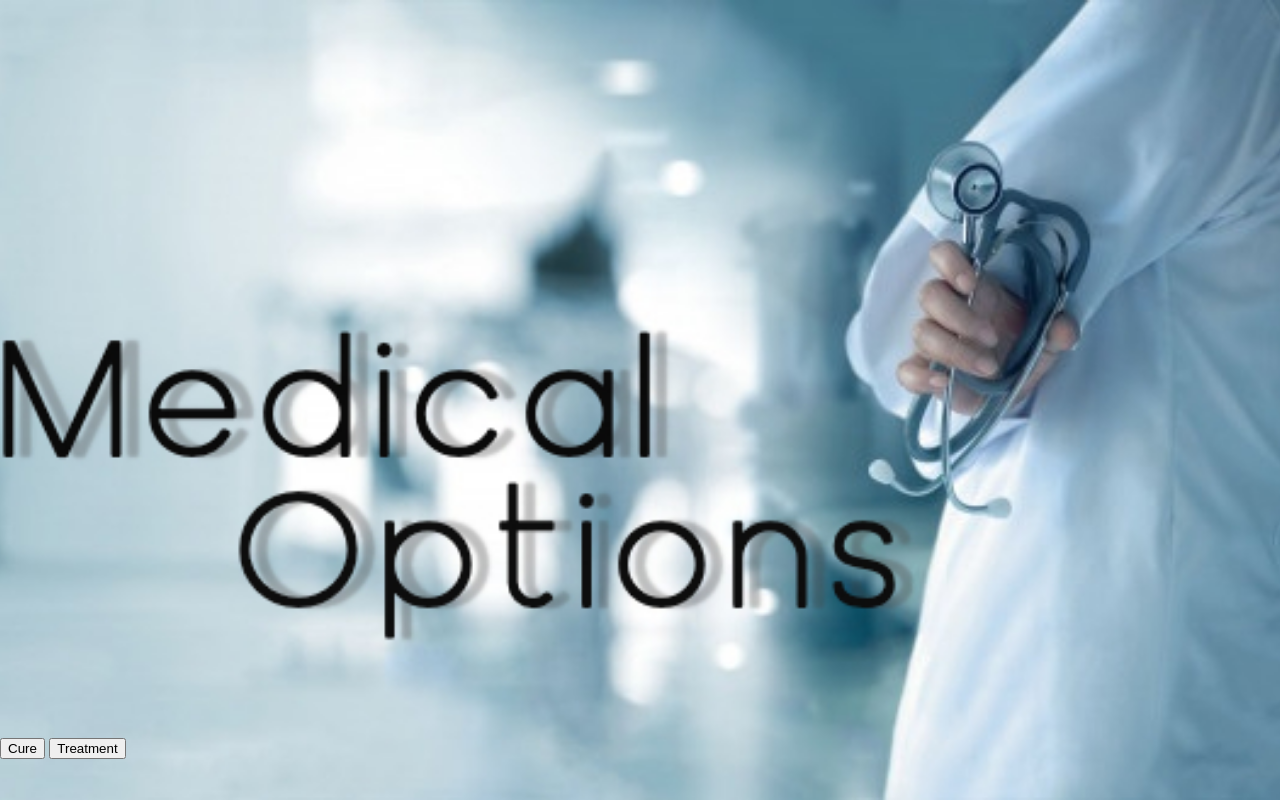
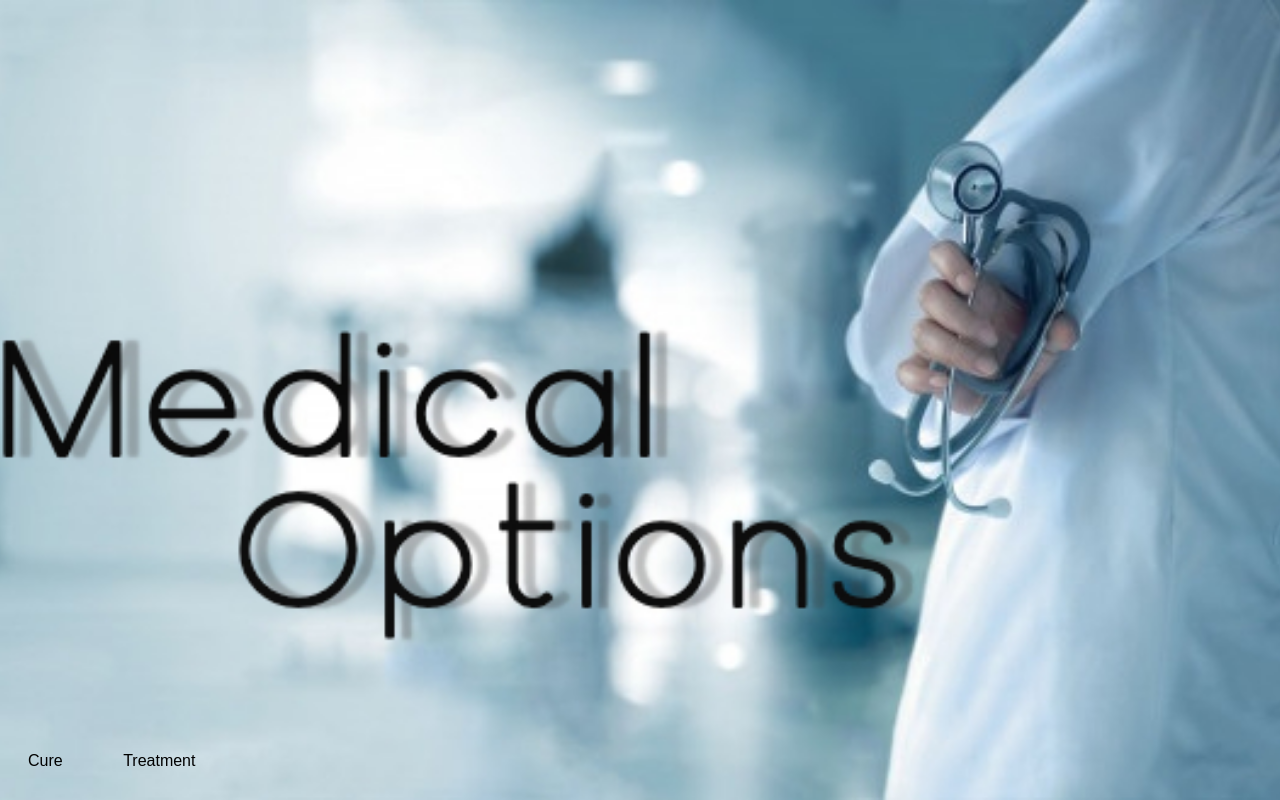
Before and after one commit to lesliec1071/freedom-project, a plain HTML site: page index.html in a window 1280 px wide. Drawn offline with Linux system fonts and the light colour scheme.

Commit message:
button styles & added buttons on the other 2 pages

```diff
--- a/index.html
+++ b/index.html
@@ -28,6 +28,19 @@ body, html {
   background-repeat: no-repeat;
   background-size: cover;
 }
+.btn {
+  border: none;
+  background-color: inherit;
+  padding: 14px 28px;
+  font-size: 16px;
+  cursor: pointer;
+  display: inline-block;
+}
+.btn:hover {background: #eee;}
+
+.success {color: black;}
+.info {color: black;}
+
       </style>
   </head>
   <body>
@@ -74,8 +87,8 @@ body, html {
 <br>
 <br>
 <br>
-<a href="https://cures--lesliecalle.repl.co/"><button>Cure</button></a>
-<a href="https://treatments--lesliecalle.repl.co"><button>Treatment</button></a>
+<a href="https://cures--lesliecalle.repl.co/"><button class="btn success">Cure</button></a>
+<a href="https://treatments--lesliecalle.repl.co/"><button class="btn info">Treatment</button></a>
 
   <!--<a href="#">What Is A Cure?</a>
 
```
